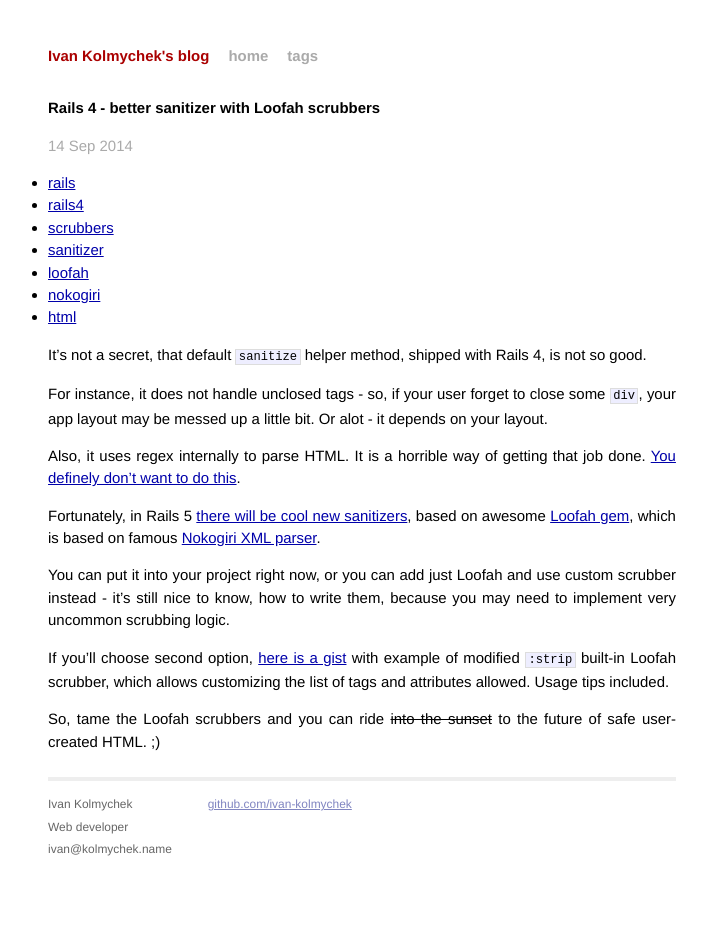
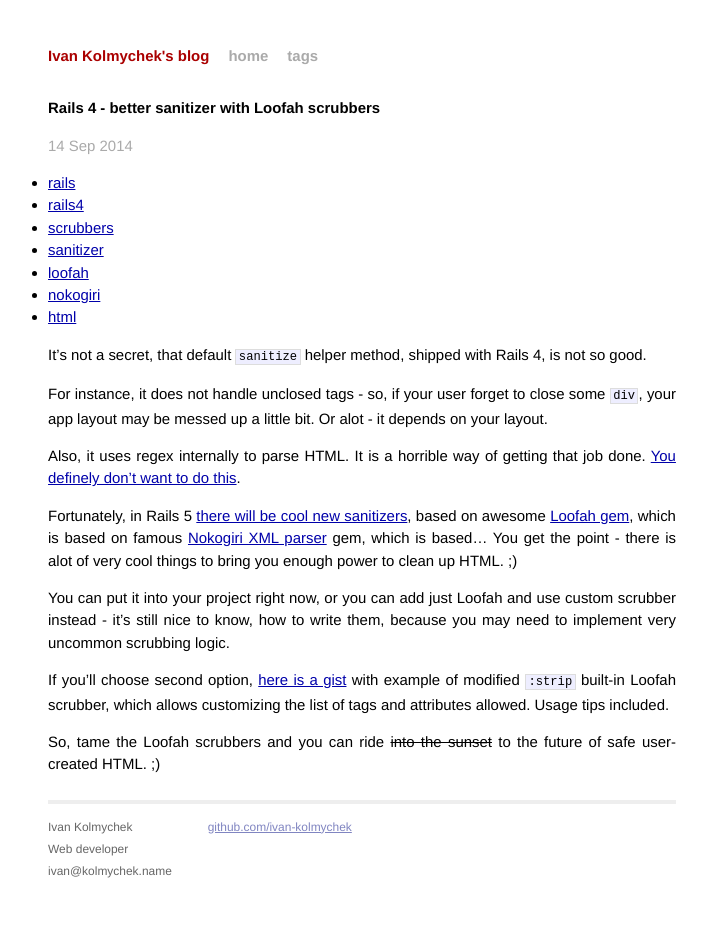
Before and after one commit to ivan-kolmychek/ivan-kolmychek.github.io, a Jekyll site: the page built from _posts/2014-09-14-rails-4-allowed-tags-scrubber.markdown, in a window 1280 px wide. Shown: the whole page, without its empty margins (278-985 px from the left). Built offline with Jekyll 4.4.1, drawn with Linux system fonts in a browser that asks for light colours; Markdown is read by kramdown in place of the engine named in the settings.

Commit message:
post improved

```diff
--- a/_posts/2014-09-14-rails-4-allowed-tags-scrubber.markdown
+++ b/_posts/2014-09-14-rails-4-allowed-tags-scrubber.markdown
@@ -12,7 +12,7 @@
 
 Also, it uses regex internally to parse HTML. It is a horrible way of getting that job done. [You definely don't want to do this](http://stackoverflow.com/a/1732454/2468200).
 
-Fortunately, in Rails 5 [there will be cool new sanitizers](https://github.com/rails/rails-html-sanitizer), based on awesome [Loofah gem](https://github.com/flavorjones/loofah), which is based on famous [Nokogiri XML parser](http://nokogiri.org/).
+Fortunately, in Rails 5 [there will be cool new sanitizers](https://github.com/rails/rails-html-sanitizer), based on awesome [Loofah gem](https://github.com/flavorjones/loofah), which is based on famous [Nokogiri XML parser](http://nokogiri.org/) gem, which is based... You get the point - there is alot of very cool things to bring you enough power to clean up HTML. ;)
 
 You can put it into your project right now, or you can add just Loofah and use custom scrubber instead - it's still nice to know, how to write them, because you may need to implement very uncommon scrubbing logic.
 
```
